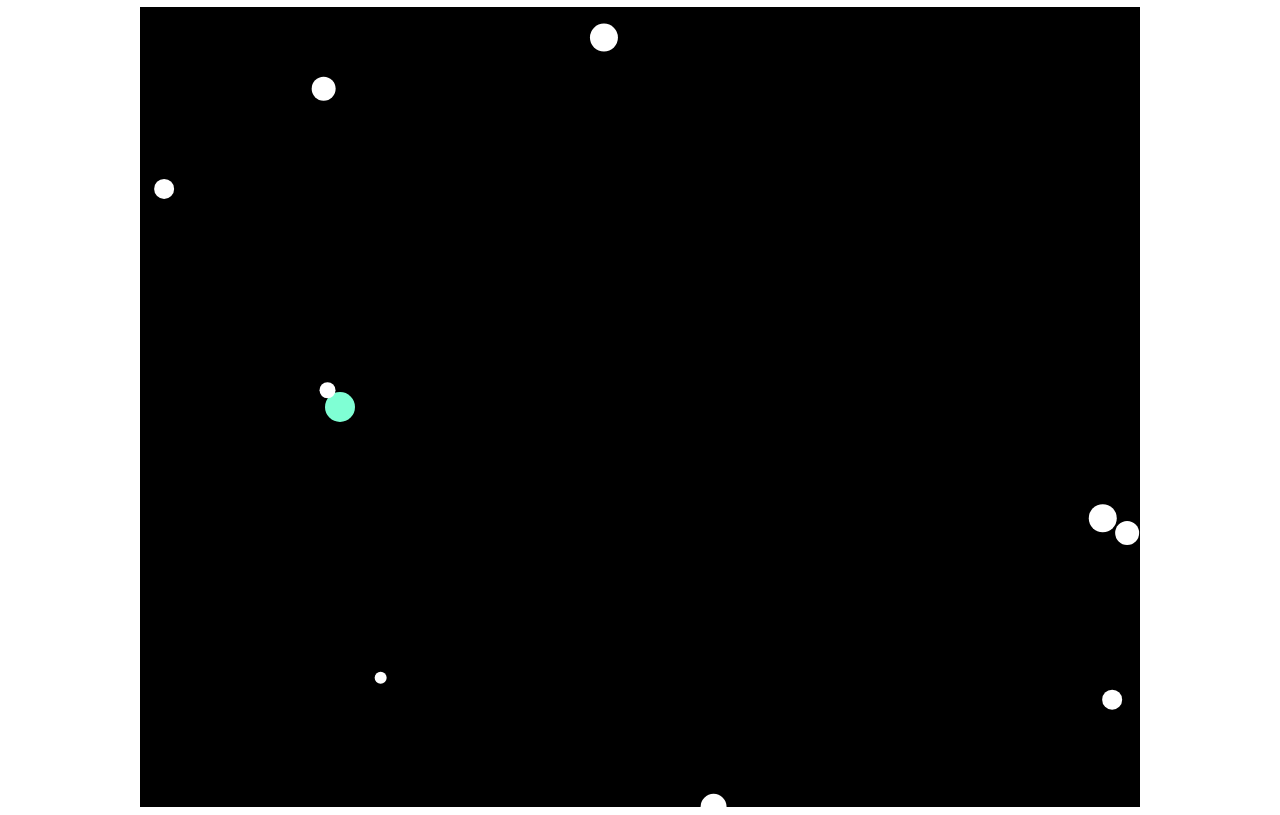
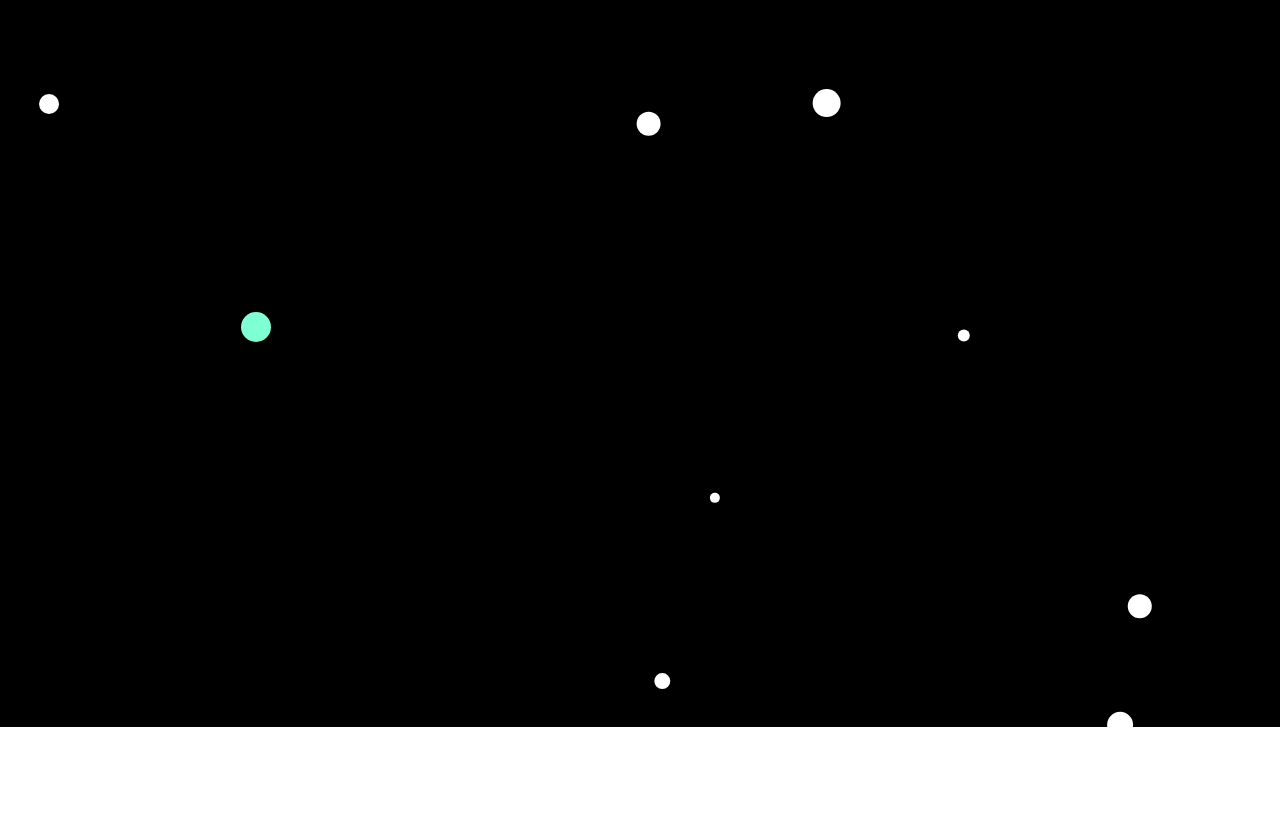
Before and after one commit to CristiScheye/cats-in-space, a plain HTML site: page index.html in a window 1280 px wide. Shown: the part 73-888 px from the top of the page. After the commit the page ends 804 px from the top, so only its background shows below. Drawn offline with Linux system fonts and the light colour scheme.

Commit message:
make canvas fill full window; resize accordingly

```diff
--- a/asteroid.css
+++ b/asteroid.css
@@ -1,9 +1,10 @@
 #canvas {
-  margin: 0 auto;
-  display: block;
   background-color: black;
 }
 
-h1 {
-  text-align: center;
+html, body {
+  width: 100%
+  height: 100%;
+  margin: 0;
+  overflow: hidden;
 }
--- a/game.js
+++ b/game.js
@@ -2,18 +2,18 @@
   var Asteroids = root.Asteroids = (root.Asteroids || {});
 
   var Game = Asteroids.Game = function(ctx){
+    this.dim_x = window.width;
+    this.dim_y = window.height;
     this.ctx = ctx;
     this.FPS = 30;
     this.asteroids = [];
-    this.ship = new Asteroids.Ship([Game.DIM_X / 5, Game.DIM_Y / 2]);
+    this.ship = new Asteroids.Ship([this.dim_x / 5, this.dim_y / 2]);
   };
 
-  Game.DIM_X = 1000;
-  Game.DIM_Y = 800;
 
   Game.prototype.addAsteroids = function(nAsteroids){
     for(var i = 0; i < nAsteroids; i++){
-      this.asteroids.push(Asteroids.Asteroid.prototype.randomAsteroid(Game.DIM_X, Game.DIM_Y));
+      this.asteroids.push(Asteroids.Asteroid.prototype.randomAsteroid(this.dim_x, this.dim_y));
     }
   };
 
@@ -33,8 +33,8 @@
       bulletX = bullets[i].pos[0];
       bulletY = bullets[i].pos[1];
       if (
-        bulletX > Game.DIM_X ||
-        bulletY > Game.DIM_Y ||
+        bulletX > this.dim_x ||
+        bulletY > this.dim_y ||
         bulletX < 0 ||
         bulletY < 0
         ){
@@ -48,9 +48,9 @@
     var shipY = this.ship.pos[1];
 
 
-    if (shipX < 0 || shipX > Game.DIM_X || shipY < 0 || shipY > Game.DIM_Y) {
-      this.ship.pos[0] = Game.DIM_X / 5;
-      this.ship.pos[1] = Game.DIM_Y / 2;
+    if (shipX < 0 || shipX > this.dim_x || shipY < 0 || shipY > this.dim_y) {
+      this.ship.pos[0] = this.dim_x / 5;
+      this.ship.pos[1] = this.dim_y / 2;
     }
      console.log(shipX, shipY, this.ship.pos);
   };
@@ -109,7 +109,12 @@
   };
 
   Game.prototype.draw = function(){
-    this.ctx.clearRect(0, 0, Game.DIM_X, Game.DIM_Y);
+    this.dim_x = window.innerWidth;
+    this.dim_y = window.innerHeight;
+    this.ctx.canvas.width = this.dim_x;
+    this.ctx.canvas.height = this.dim_y;
+
+    this.ctx.clearRect(0, 0, this.dim_x, this.dim_y);
     this.ship.draw(this.ctx);
     var asteroids = this.asteroids;
     for(var i = 0; i < asteroids.length; i++){
--- a/index.html
+++ b/index.html
@@ -12,14 +12,15 @@
     <script src="bullet.js"></script>
   </head>
   <body>
-    <h1 id="header">Asteroids!</h1>
     <canvas id="canvas"></canvas>
 
     <script>
       var canvas = document.getElementById("canvas");
+      var width = window.innerWidth;
+      var height = window.innerHeight;
 
-      canvas.setAttribute("width", Asteroids.Game.DIM_X);
-      canvas.setAttribute("height", Asteroids.Game.DIM_Y);
+      canvas.setAttribute("width", width);
+      canvas.setAttribute("height", height);
 
       var ctx = canvas.getContext('2d');
       var game = new Asteroids.Game(ctx);
```
